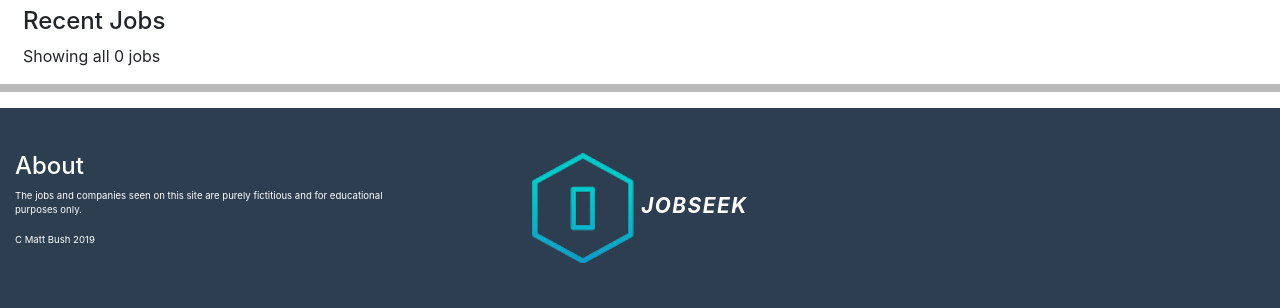
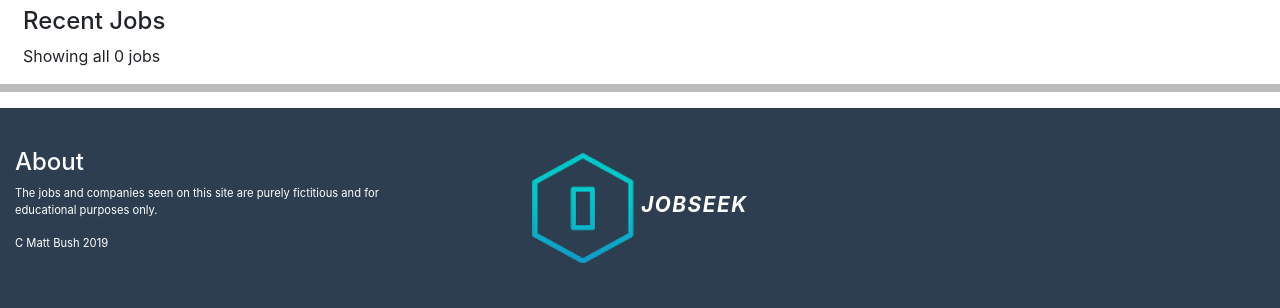
Before and after one commit to gitbush/jobseek, a Flask app: page / in a window 1280 px wide. Shown: the part 611-919 px from the top of the page. Run offline with Flask 2, Linux system fonts and the light colour scheme; data that the repository does not hold is empty; some libraries are stand-ins or nearby versions.

Commit message:
Minor touches to styles
Adjust margins, padding, footer font size. UI/UX

```diff
--- a/jobseek/static/css/main.css
+++ b/jobseek/static/css/main.css
@@ -53,7 +53,7 @@ html, body {
 }
 
 .footer-about {
-  font-size: .6rem;
+  font-size: .7rem;
   margin-right: 10px;
 }
 
--- a/jobseek/static/scss/1-base/_base-layout.scss
+++ b/jobseek/static/scss/1-base/_base-layout.scss
@@ -48,7 +48,7 @@ html, body {
 }
 
 .footer-about{
-    font-size: .6rem;
+    font-size: .7rem;
     margin-right: 10px;
 }
 
--- a/jobseek/templates/base.html
+++ b/jobseek/templates/base.html
@@ -15,7 +15,7 @@
     <!-- **** common navbar **** -->
     <header class="container-fluid mp-none">
         <nav class="navbar navbar-expand-md navbar-light bg-light">
-            <a href="#" class="navbar-brand"><img class="logo" src="{{ url_for('static', filename='assets/images/Jobseek.png') }}"></a>
+            <a href="/" class="navbar-brand"><img class="logo" src="{{ url_for('static', filename='assets/images/Jobseek.png') }}"></a>
             <button class="navbar-toggler no-border" type="button" data-toggle="collapse" data-target="#navbarNav"
                 aria-controls="navbarNav" aria-expanded="false" aria-label="Toggle navigation">
                 <span class="navbar-toggler-icon"></span>
@@ -63,7 +63,7 @@
             </div>
         </div>
         <div>
-            <a class="footer-jobseek"href="#"><img class="footer-logo" src="{{ url_for('static', filename='assets/images/Jobseek-logo.png') }}">JOBSEEK</a>
+            <a href="#"><img class="footer-logo" src="{{ url_for('static', filename='assets/images/Jobseek-logo.png') }}"></a><span class="footer-jobseek">JOBSEEK</span>
         </div>
         <!-- show current user logged in -->
         <div class="logged-in">
--- a/jobseek/templates/job_post.html
+++ b/jobseek/templates/job_post.html
@@ -3,7 +3,7 @@
     <main class="container">
         <div class="row justify-content-center">
             <section class="card m-2 col-11 col-lg-8">
-                <div class="row">
+                <div class="row mt-3">
                     <div class="col-3 col-md-2 p-1 text-center">
                         <img src="{{ job.author.logo_url }}" class="col-3 rounded img-fluid p-0" alt="Comp Logo">
                     </div>
```
